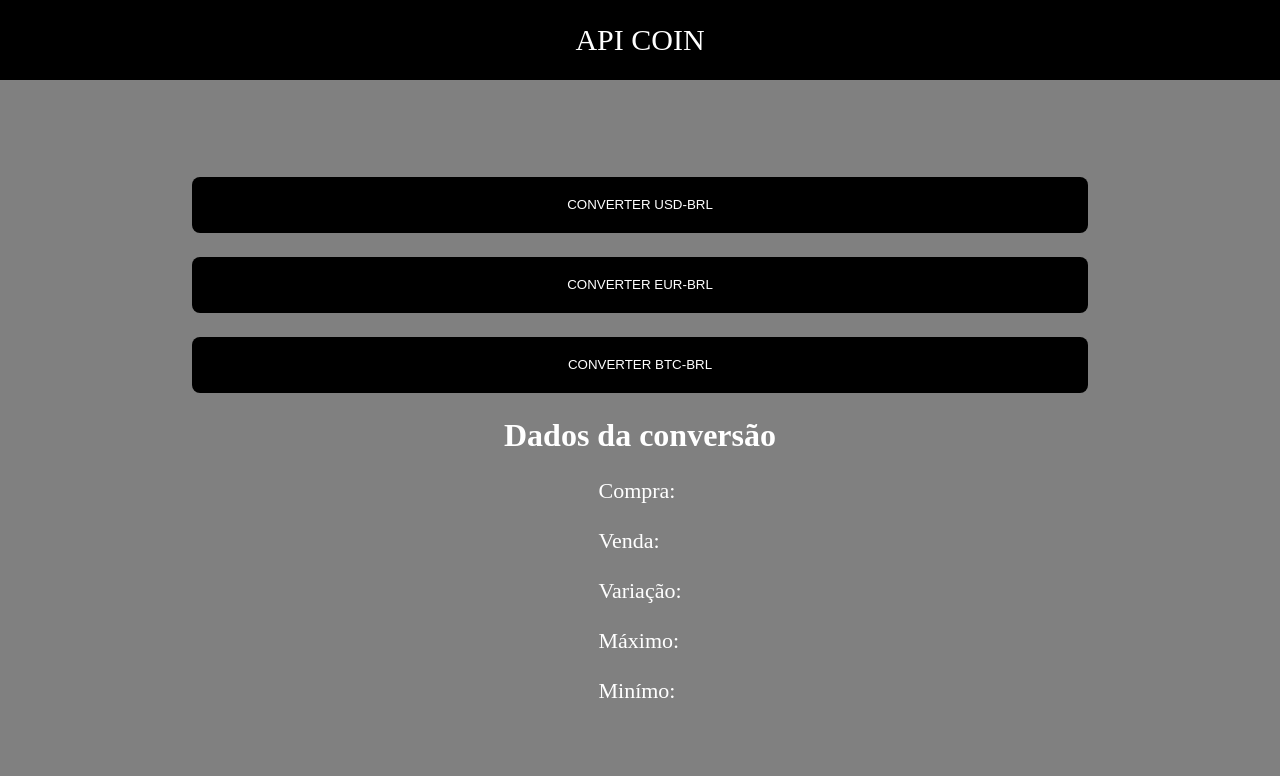
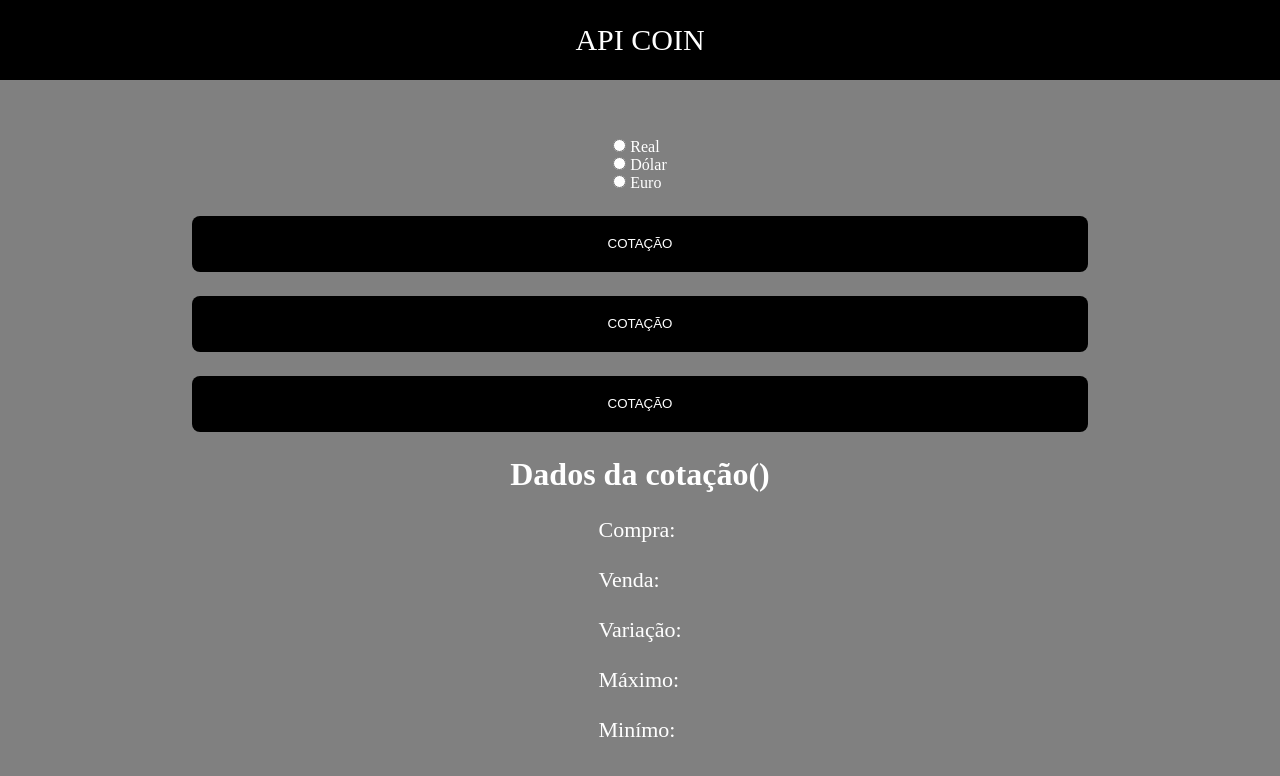
Before and after one commit to furPedroRibeiro/app_conversaomoedas-api-, a website: page www/index.html in a window 1280 px wide. Drawn offline with Linux system fonts and the light colour scheme.

Commit message:
Aplicação pronta

```diff
--- a/www/index.html
+++ b/www/index.html
@@ -18,14 +18,22 @@
   </div>
   <div class="main">
         <div class="contentBtn">
-            <button class="btnDefault" id="btn1">CONVERTER USD-BRL</button>
-            <button class="btnDefault" id="btn2">CONVERTER EUR-BRL</button>
-            <button class="btnDefault" id="btn3">CONVERTER BTC-BRL</button>
-            <h1>Dados da conversão</h1>
+            <div class="radio">
+                <input type="radio" id="real" name="coinTo" value="Real">
+                <label for="real">Real</label><br>
+                <input type="radio" id="dolar" name="coinTo" value="Dólar">
+                <label for="dolar">Dólar</label><br>
+                <input type="radio" id="euro" name="coinTo" value="Euro">
+                <label for="euro">Euro</label>
+            </div>
+            <button class="btnDefault" id="btn1"><span id="span1">COTAÇÃO</span></button>
+            <button class="btnDefault" id="btn2"><span id="span2">COTAÇÃO</span></button>
+            <button class="btnDefault" id="btn3"><span id="span3">COTAÇÃO</span></button>
+            <h1>Dados da cotação(<span id="cotX"></span>)</h1>
         </div>
         <div class="contentP">
             <p>Compra: <span id="compra"></span></p>
-            <p>Venda:<span id="venda"></span></p>
+            <p>Venda: <span id="venda"></span></p>
             <p>Variação: <span id="variacao"></span></p>
             <p>Máximo: <span id="max"></span></p>
             <p>Minímo: <span id="min"></span></p>
```
